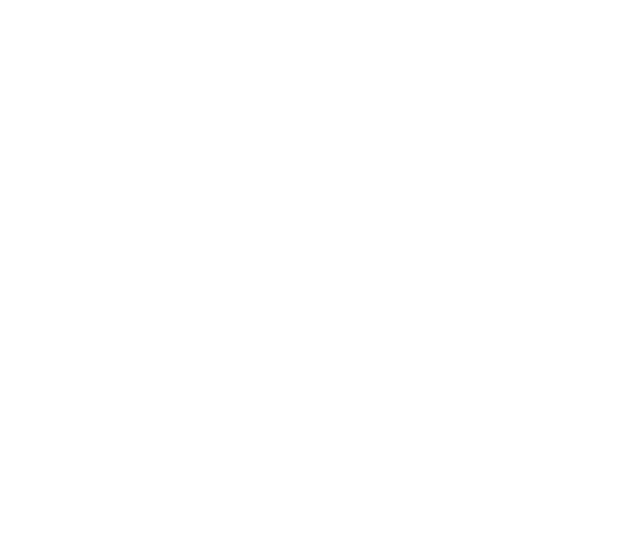
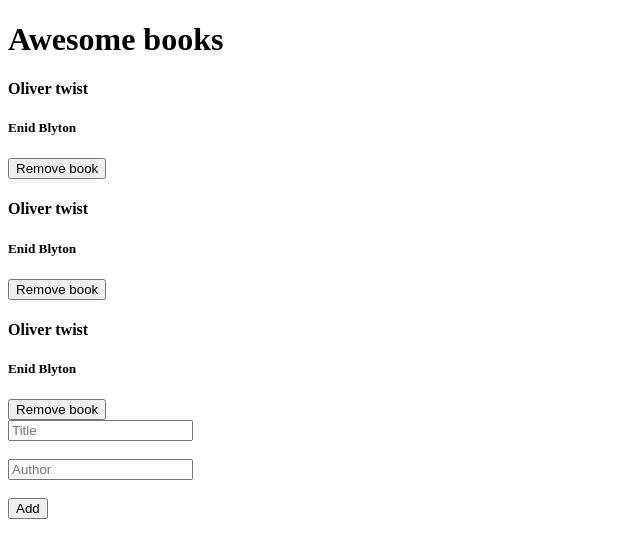
Before and after one commit to Ugboaja-Uchechi/book-list, a website: page index.html in a window 1280 px wide. Shown: the whole page, without its empty margins (0-640 px from the left). Drawn offline with Linux system fonts and the light colour scheme.

Commit message:
Add book for users

```diff
--- a/index.html
+++ b/index.html
@@ -7,6 +7,15 @@
   <title>Document</title>
 </head>
 <body>
+  <h1>Awesome books</h1>
+  <div class="list">
+
+  </div>
+  <form class="form">
+    <input type="text" placeholder="Title" class="title"><br><br>
+    <input type="text" placeholder="Author" class="author"><br><br>
+    <button type="submit">Add</button>
+  </form>
   <script src="script.js"></script>
 </body>
 </html>
--- a/script.js
+++ b/script.js
@@ -0,0 +1,69 @@
+/* eslint-disable linebreak-style */
+/* eslint-disable no-unused-expressions */
+/* eslint-disable linebreak-style */
+const list = document.querySelector('.list');
+const form = document.querySelector('.form');
+const author = document.querySelector('.author');
+const title = document.querySelector('.title');
+
+const books = [
+  {
+    id: 0,
+    title: 'Oliver twist',
+    author: 'Enid Blyton',
+  },
+  {
+    id: 1,
+    title: 'Oliver twist',
+    author: 'Enid Blyton',
+  },
+  {
+    id: 2,
+    title: 'Oliver twist',
+    author: 'Enid Blyton',
+  },
+];
+
+function displayitem(book) {
+  let display = '';
+  // eslint-disable-next-line array-callback-return
+  book.map((item) => {
+    display += `
+     <div class="book-list" id= "${item.id}">
+       <div class='d-flex flex-column text-speaker'>
+       <h4>${item.title}</h4>
+       <h5>${item.author}</h5>
+       <button type= "button">Remove book</button>
+       </div>
+     </div>
+     `;
+  });
+  list.innerHTML = display;
+}
+
+function addBook(e) {
+  e.preventDefault();
+  const newBook = document.createElement('div');
+  const newTitle = document.createElement('h4');
+  const newAuthor = document.createElement('h5');
+  const newDeleteButton = document.createElement('button');
+//   <div class="book-list">
+//   <div class='d-flex flex-column text-speaker'>
+//   <h4>${title.value}</h4>
+//   <h5>${author.value}</h5>
+//   <button type= "button">Remove book</button>
+//   </div>
+//  </div>`;
+  newTitle.innerHTML = title.value;
+  newAuthor.innerHTML = author.value;
+  newDeleteButton.innerHTML = 'remove Book';
+  newBook.appendChild(newTitle);
+  newBook.appendChild(newAuthor);
+  newBook.appendChild(newDeleteButton);
+  list.append(newBook);
+  title.value = '';
+  author.value = '';
+}
+
+document.addEventListener('DOMContentLoaded', displayitem(books));
+form.addEventListener('submit', addBook);
```
